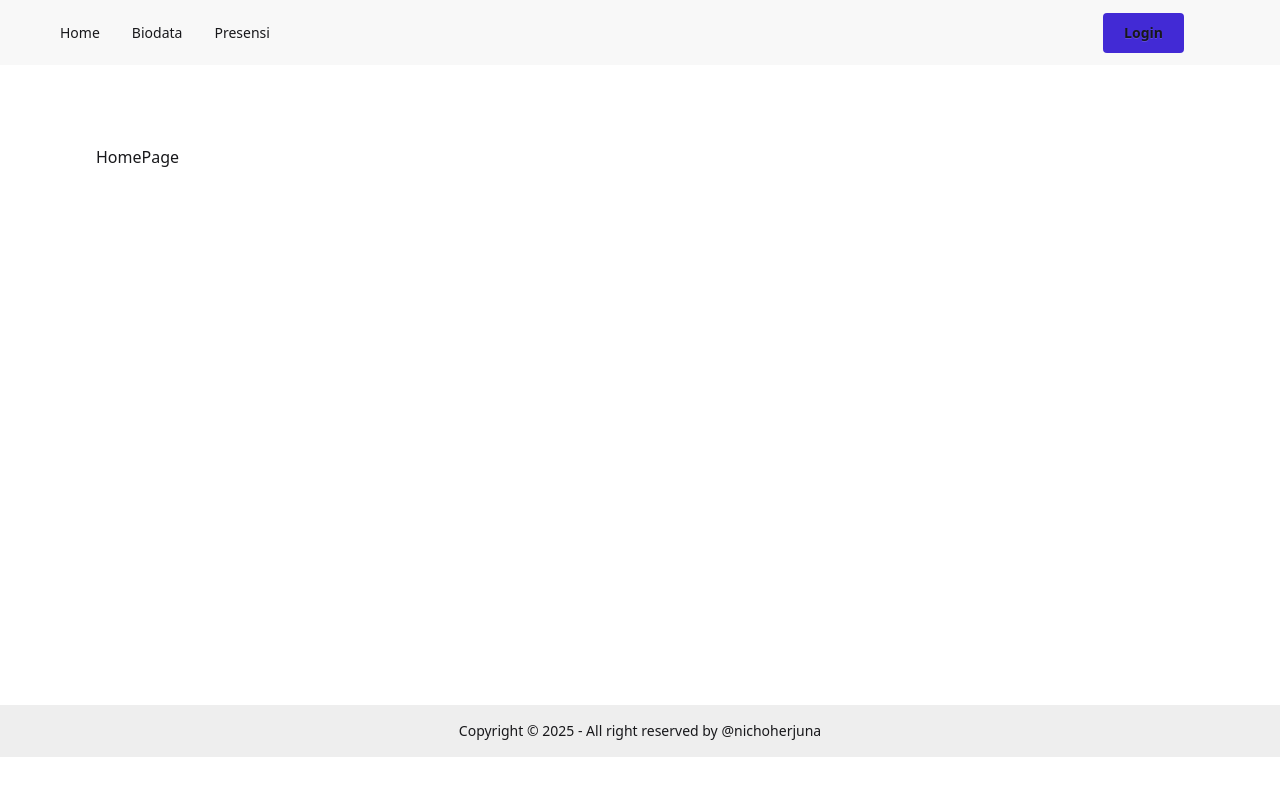
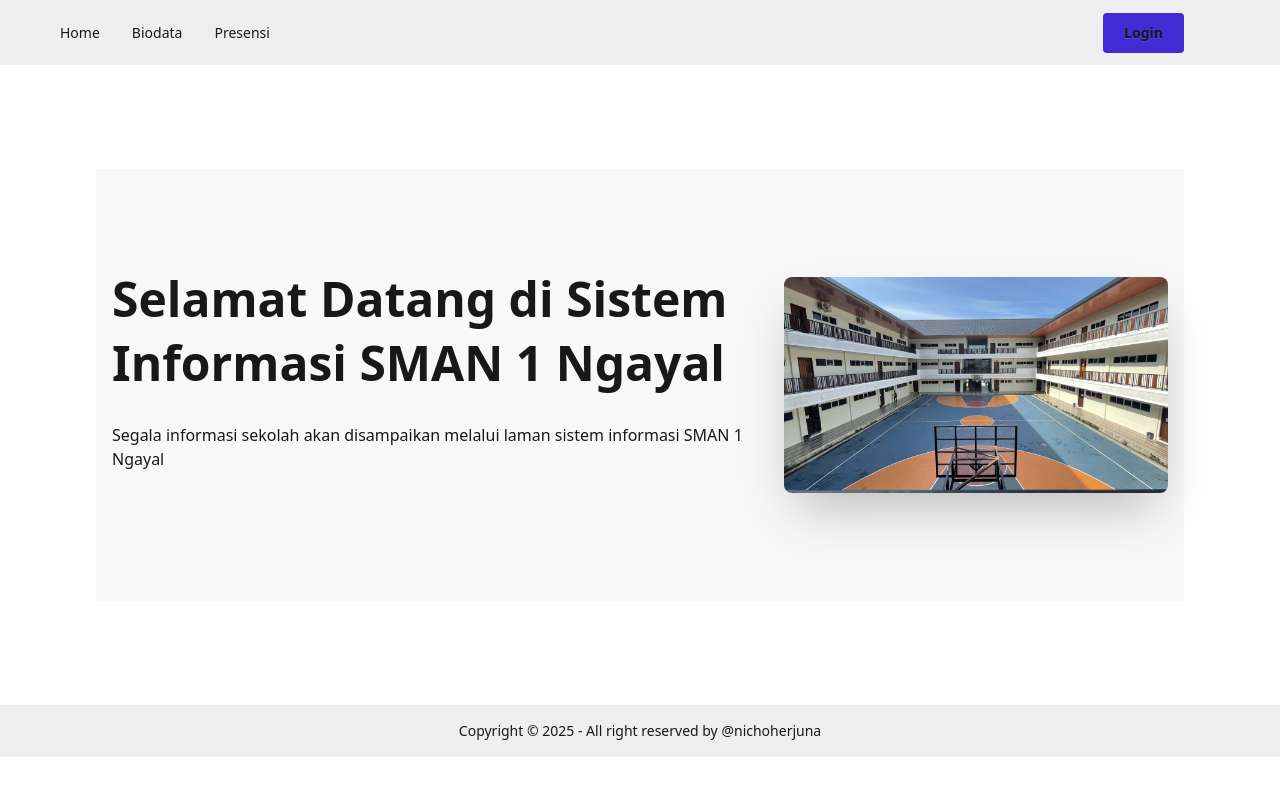
Before and after one commit to nichoherjunaaa/emp_system, a React (Vite) app in the folder client/: page /system in a window 1280 px wide. Shown: the top 796 px of the page. Built offline with nearby package versions, Linux system fonts and the light colour scheme.

Commit message:
update home page

```diff
--- a/client/src/components/Navbar.jsx
+++ b/client/src/components/Navbar.jsx
@@ -23,7 +23,7 @@ export const Navbar = () => {
         }
     }
     return (
-        <nav className="bg-base-200">
+        <nav className="bg-base-300">
             <div className="navbar mx-auto max-w-7xl lg:px-10 px-2">
                 <div className="navbar-start">
                     {/* <div className="hidden lg:flex text-md items-center">
--- a/client/src/layouts/MainLayout.jsx
+++ b/client/src/layouts/MainLayout.jsx
@@ -7,7 +7,7 @@ const MainLayout = () => {
     return (
         <>
             <Navbar />
-            <main className="mx-auto max-w-6xl px-8 py-20 min-h-[80vh]">
+            <main className="mx-auto max-w-6xl px-8 py-20 min-h-[80vh] flex">
                 <Outlet />
             </main>
             <Footer />
--- a/client/src/pages/HomePage.jsx
+++ b/client/src/pages/HomePage.jsx
@@ -1,8 +1,20 @@
 import React from 'react'
-
+import Hero from '../assets/hero.jpg'
 const HomePage = () => {
     return (
-        <div className="text">HomePage</div>
+            <div className="hero bg-base-200 flex justify-center my-6 py-10 w-7xl items-center">
+                <div className="hero-content flex-col lg:flex-row-reverse">
+                    <img
+                        src={Hero}
+                        className="max-w-sm rounded-lg shadow-2xl" />
+                    <div className="flex flex-col gap-3">
+                        <h1 className="text-5xl font-bold">Selamat Datang di Sistem<br/><span className="flex mt-4">Informasi SMAN 1 Ngayal   </span></h1>
+                        <p className="py-6">
+                            Segala informasi sekolah akan disampaikan melalui laman sistem informasi SMAN 1 Ngayal
+                        </p>
+                    </div>
+                </div>
+            </div>
     )
 }
 
```
Also changed, not shown: client/src/assets/hero.jpg (added).
